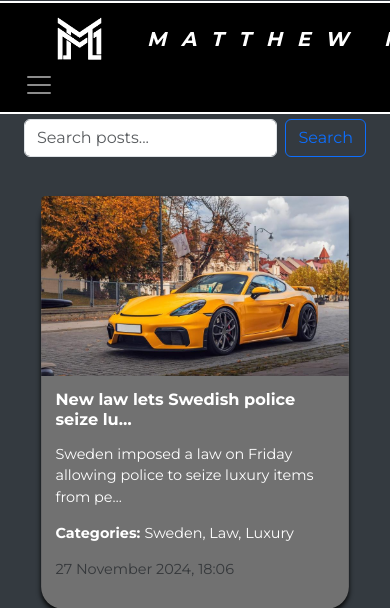
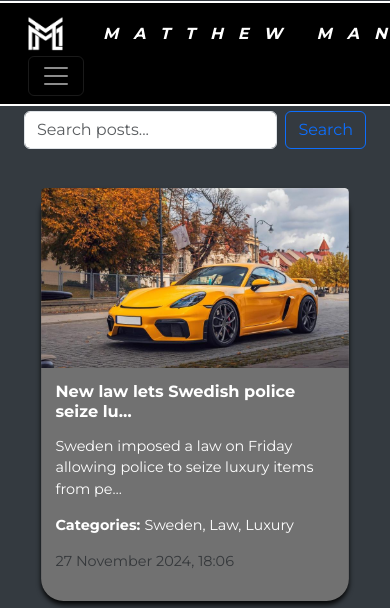
Before and after one commit to mattmang/personal_portfolio_website, a Django app: page /blog/ in a window 390 px wide; the page is wider, and only the part inside the window is pictured. Shown: the top 608 px of that part. Run offline with Django 5.2, Linux system fonts and the light colour scheme; data comes from the database, SQL or seed files in the repository; some libraries are stand-ins or nearby versions.

Commit message:
Fixing base.html

```diff
--- a/portfolio/static/css/styles.css
+++ b/portfolio/static/css/styles.css
@@ -59,22 +59,43 @@ footer {
 }
 
 /* Add spacing between Brand Name & Brand Logo */
+/* Adjust brand logo */
+.brand-logo {
+    width: 45px;
+    height: 45px;
+    margin-right: 30px;
+}
+
+/* Adjust brand title font */
+.brand-title {
+    font-size: 1.2rem; /* Adjust size for mobile */
+    font-weight: 700;
+    color: #ffffff;
+}
+
+/* Ensure navbar adapts well on small screens */
+.navbar {
+    padding: 0.5rem 1rem;
+}
+
 .navbar-brand {
     display: flex;
-    align-items: center; /* Vertically align items */
-    gap: 15px; /* Add space between the logo and name */
+    align-items: center;
+    gap: 10px;
 }
 
-/* Add left margin to the Brand Logo */
-.navbar-brand img {
-    width: 30px; /* Keep the logo size consistent */
-    height: 30px; /* Adjust as needed */
-    margin-left: 45px; /* Add left margin */
-}
-
-/* Mobile adjustments */
-.navbar-toggler {
-    border: none; /* Removes default border around the toggle button */
+/* Adjust responsiveness */
+@media (max-width: 576px) {
+    .brand-title {
+        font-size: 1rem; /* Smaller font size for smaller screens */
+    }
+    .navbar-brand {
+        justify-content: center; /* Center align for better aesthetics */
+    }
+    .brand-logo {
+        width: 35px;
+        height: 35px; /* Slightly smaller for mobile */
+    }
 }
 
 /* Custom Font 1 and Letter Spacing for Navbar Brand */
--- a/portfolio/templates/portfolio/base.html
+++ b/portfolio/templates/portfolio/base.html
@@ -26,11 +26,12 @@
                 <div class="container-fluid">
 
                     <!-- Navbar Brand with Logo and Name -->
-                    <a class="navbar-brand d-flex custom-font-1" href="{% url 'home' %}">
+                    <a class="navbar-brand d-flex align-items-center custom-font-1" href="{% url 'home' %}">
                         <!-- Brand Logo -->
-                        <img src="{% static 'images/MM_favicon_white.png' %}" alt="Brand Logo" style="width: 45px; height: 45px; margin-right: 30px;">
+                        <img src="{% static 'images/MM_favicon_white.png' %}" alt="Brand Logo" class="brand-logo">
                         <!-- Brand Name -->
-                        <span>Matthew Mangion</span>
+                        <span class="brand-title">Matthew Mangion</span>
+                        <br>
                     </a>
 
                      <!-- Navbar Toggler for Mobile -->
```
